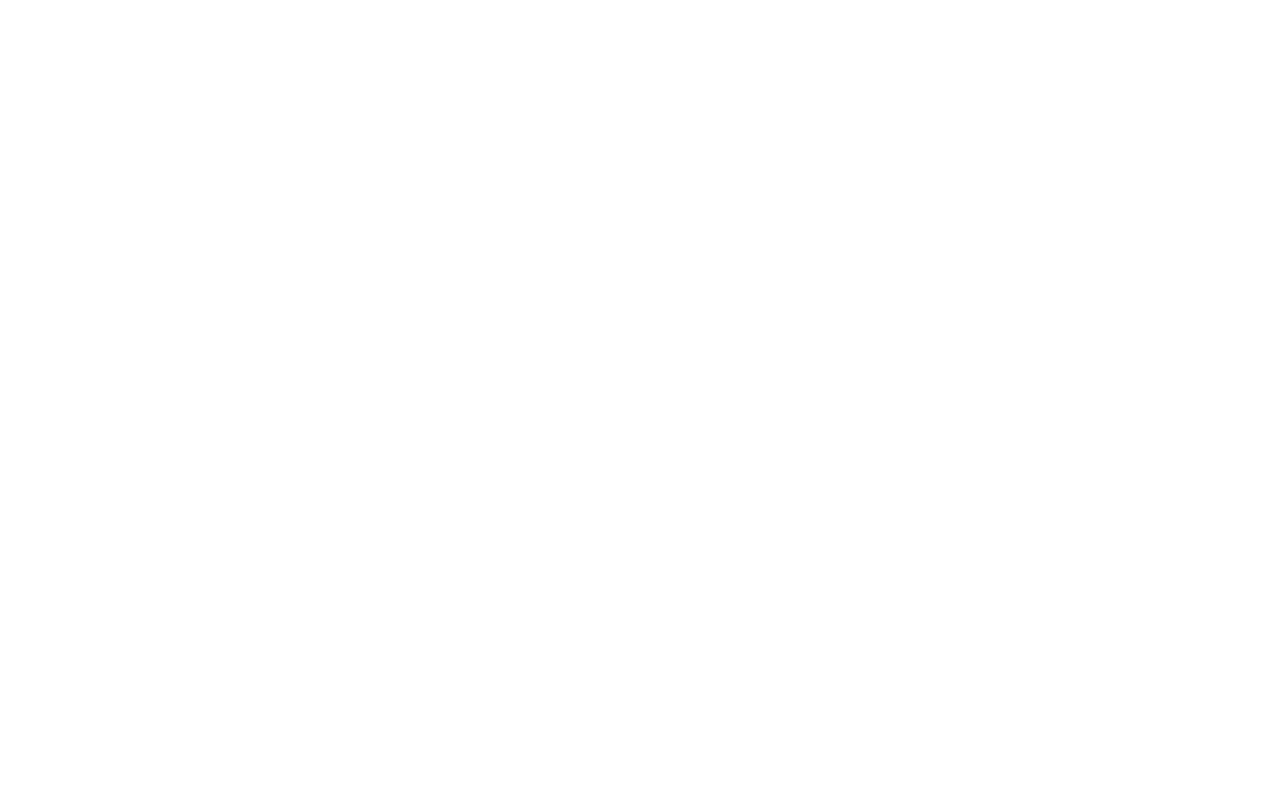
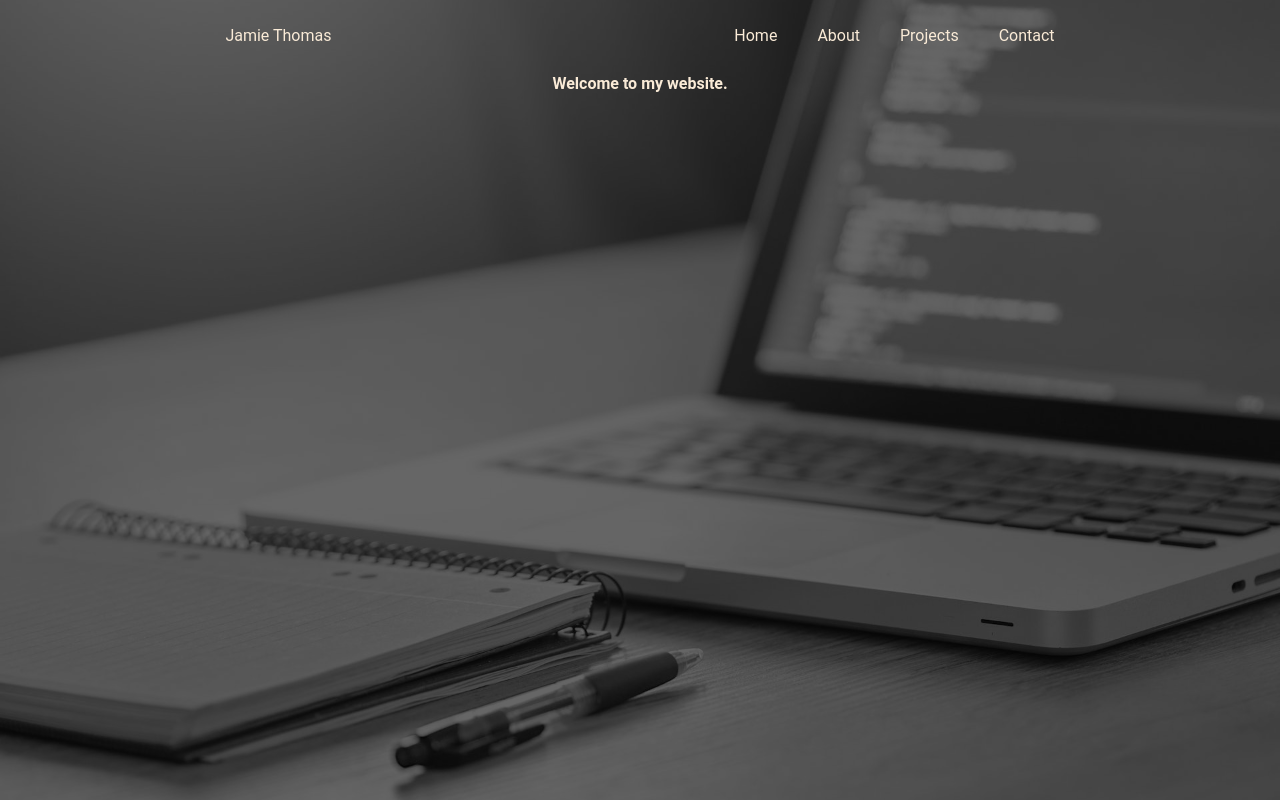
Before and after one commit to jamiethomas1/website, a Next.js app: page / in a window 1280 px wide. Built offline with nearby package versions, Linux system fonts and the light colour scheme.

Commit message:
Add navbar

```diff
--- a/app/globals.css
+++ b/app/globals.css
@@ -1,9 +1,16 @@
 @tailwind base;
 @tailwind components;
 @tailwind utilities;
+
+@import url('https://fonts.googleapis.com/css2?family=Roboto:wght@400;700&display=swap');
 
 @layer utilities {
   .text-balance {
     text-wrap: balance;
   }
 }
+
+* {
+  font-family: 'Roboto', sans-serif;
+  color: antiquewhite;
+}
--- /dev/null
+++ b/app/layouts/portfolioLayout.js
@@ -0,0 +1,21 @@
+import styles from "./styles/portfolioLayout.module.css"
+
+export default function PortfolioLayout({children}) {
+    return (
+        <div className="relative min-h-screen min-w-full flex flex-col items-center" style={{fontFamily: "'Roboto', sans-serif"}}>
+            <div className={styles.background} />
+            <div id="navbar" className="p-6 min-w-full flex justify-around items-center">
+                <div>Jamie Thomas</div>
+                <ul id="links" className="flex justify-around space-x-10">
+                    <li>Home</li>
+                    <li>About</li>
+                    <li>Projects</li>
+                    <li>Contact</li>
+                </ul>
+            </div>
+            <div id="page">
+                {children}
+            </div>
+        </div>
+    )
+}
--- /dev/null
+++ b/app/layouts/styles/portfolioLayout.module.css
@@ -0,0 +1,15 @@
+.background {
+    position: absolute;
+    top: 0;
+    left: 0;
+    right: 0;
+    bottom: 0;
+    background-color: red;
+    background-image: url('../../../public/code.jpg');
+    background-size: cover;
+    background-repeat: no-repeat;
+    background-position: center;
+    background-attachment: fixed;
+    filter: grayscale(1) brightness(0.4);
+    z-index: -1;
+}
--- a/app/page.js
+++ b/app/page.js
@@ -1,7 +1,12 @@
+import PortfolioLayout from "./layouts/portfolioLayout";
+import Hero from "./ui/hero"
+
 export default function Home() {
   return (
     <main>
-
+      <PortfolioLayout>
+        <Hero />
+      </PortfolioLayout>
     </main>
   );
 }
--- /dev/null
+++ b/app/ui/hero.js
@@ -0,0 +1,9 @@
+import styles from './styles/hero.module.css'
+
+export default function Hero() {
+    return (
+        <>
+            <h1 className={styles.welcome}>Welcome to my website.</h1>
+        </>
+    )
+}
--- /dev/null
+++ b/app/ui/styles/hero.module.css
@@ -0,0 +1,3 @@
+.welcome {
+    font-weight: bold;
+}
```
Also changed, not shown: public/code.jpg (added), public/laptop.jpg (added).
